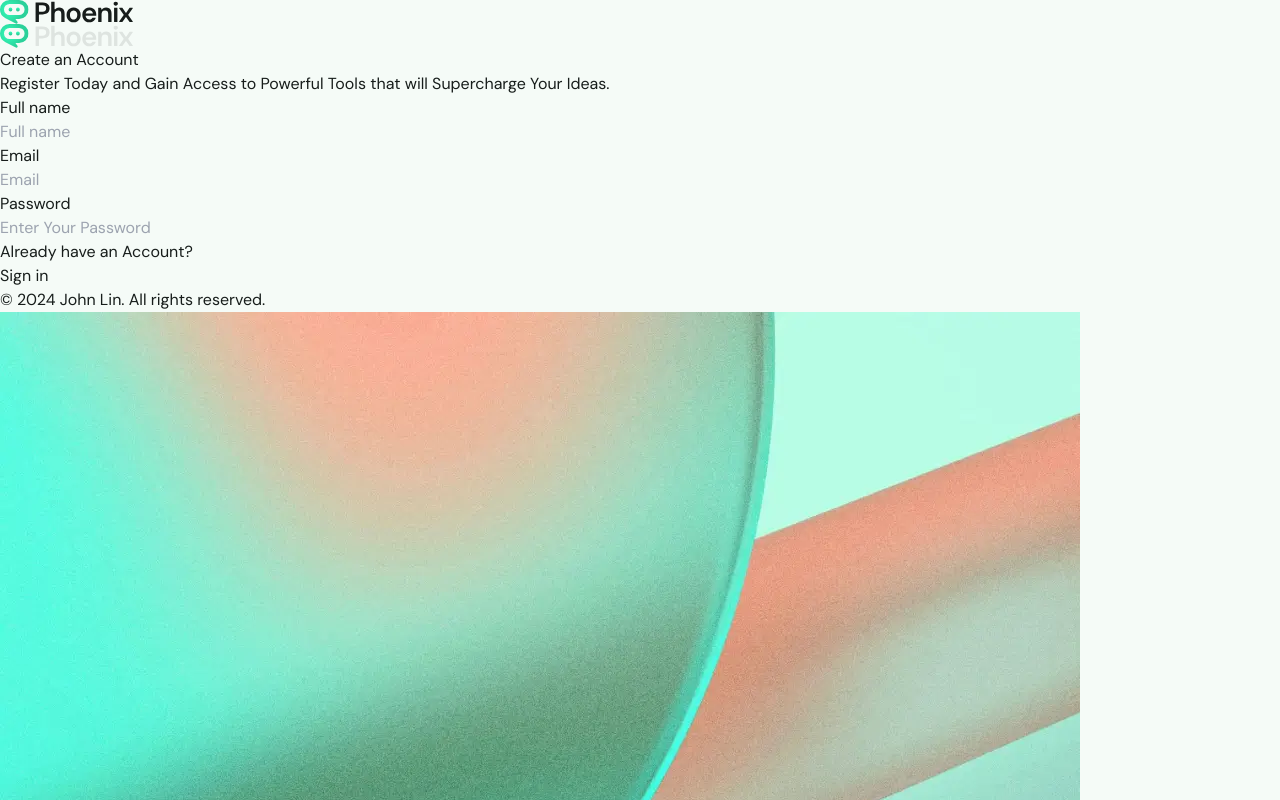
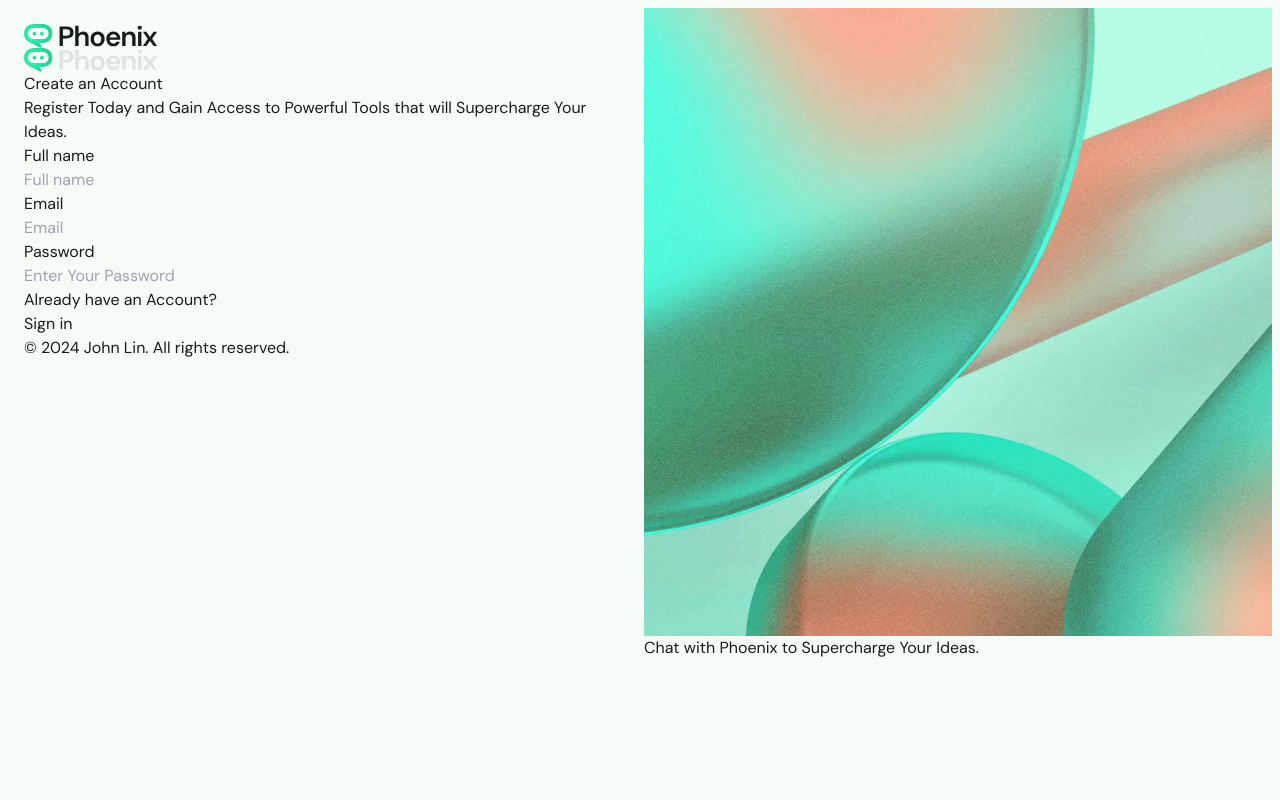
Before and after one commit to JohnL0919/phoenix, a React (Vite) app: page /register in a window 1280 px wide. Shown: the top 800 px of the page. Built offline with nearby package versions, Linux system fonts and the light colour scheme.

Commit message:
Updated Styling for Register.jsx

```diff
--- a/pages/Register.jsx
+++ b/pages/Register.jsx
@@ -25,10 +25,9 @@ const Register = () => {
     <>
       <PageTitle title="Create an account" />
 
-      <div className="relative w-screen h-dvh p-2 grid grid-cols-1 lg:grid-cols-2 lg:gap-2">
-        {/* Left Column */}
-        <div className="flex flex-col p-4">
-          <Link to="/" className="max-w-max mx-auto lg:mx-0">
+      <div className="custom-class">
+        <div className="custom-container">
+          <Link to="/" className="custom-link">
             <img
               src={logoLight}
               alt="phoenix logo"
--- a/src/index.css
+++ b/src/index.css
@@ -19,11 +19,11 @@
     w-full;
   }
 
-  input[type="password"] {
+  input[type='password'] {
     @apply tracking-[5px];
   }
 
-  input[type="password"]::placeholder {
+  input[type='password']::placeholder {
     @apply tracking-normal;
   }
 
@@ -50,3 +50,45 @@
     dark:bg-dark-onBackground/15;
   }
 }
+
+/**
+* Styling for Register.jsx
+**/
+.custom-class {
+  width: 100vw; /* relative to the viewport width */
+  height: 100dvh; /* relative to the viewport height */
+  padding: 0.5rem; /* p-2 translates to padding of 0.5rem */
+  display: grid; /* grid layout */
+  grid-template-columns: 1fr; /* single column by default */
+  gap: 0.5rem; /* lg:gap-2 translates to a 0.5rem gap */
+}
+
+@media (min-width: 768px) {
+  /* lg breakpoint */
+  .custom-class {
+    grid-template-columns: repeat(
+      2,
+      1fr
+    ); /* grid-cols-2 translates to two columns */
+  }
+}
+
+.custom-container {
+  display: flex;
+  flex-direction: column; /* flex-col */
+  padding: 1rem; /* p-4 translates to padding of 1rem */
+}
+
+.custom-link {
+  max-width: max-content; /* max-w-max */
+  margin-left: auto; /* mx-auto */
+  margin-right: auto; /* mx-auto */
+}
+
+@media (min-width: 768px) {
+  /* lg breakpoint */
+  .custom-link {
+    margin-left: 0; /* lg:mx-0 */
+    margin-right: 0; /* lg:mx-0 */
+  }
+}
```
